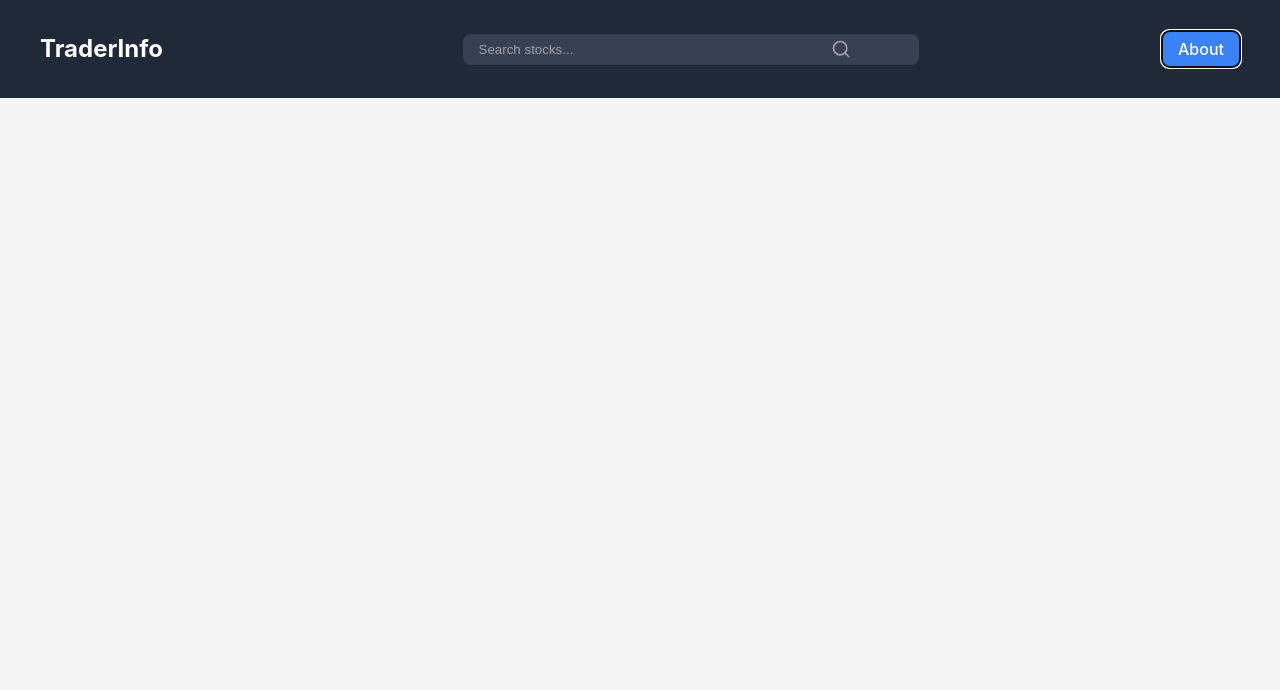
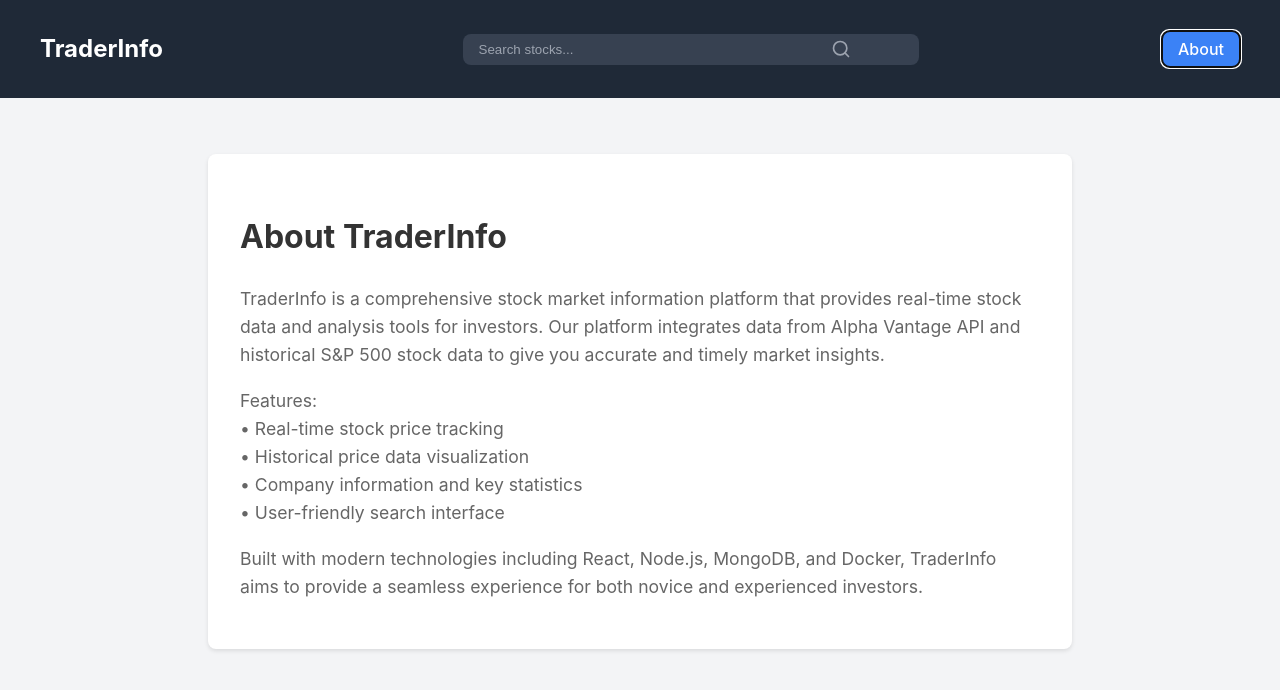
Before and after one commit to Ryan-slither/TraderInfo, a React (Vite) app in the folder frontend/: page / in a window 1280 px wide. Both pictures are taken after a click on the button "About". Shown: the top 690 px of the page. Built offline with nearby package versions, Linux system fonts and the light colour scheme.

Commit message:
I added logo to be a home button and about button to work, working on home page display

```diff
--- a/frontend/src/App.css
+++ b/frontend/src/App.css
@@ -2,6 +2,40 @@
   min-height: 100vh;
   min-width: 100vw;
   background-color: #f3f4f6;
+}
+
+.logo {
+  cursor: pointer;
+  transition: opacity 0.2s;
+}
+
+.logo:hover {
+  opacity: 0.8;
+}
+
+.about-page {
+  max-width: 800px;
+  margin: 2rem auto;
+  padding: 2rem;
+  background: white;
+  border-radius: 8px;
+  box-shadow: 0 2px 4px rgba(0, 0, 0, 0.1);
+}
+
+.about-title {
+  font-size: 2rem;
+  color: #333;
+  margin-bottom: 1.5rem;
+}
+
+.about-content {
+  font-size: 1.1rem;
+  line-height: 1.6;
+  color: #666;
+}
+
+.about-content p {
+  margin-bottom: 1rem;
 }
 
 .navbar {
--- a/frontend/src/App.tsx
+++ b/frontend/src/App.tsx
@@ -3,7 +3,6 @@ import { Search } from "lucide-react";
 import { StockChart } from "./components/StockChart";
 import { TickerCard } from "./components/TickerCard";
 import "./App.css";
-//import { StockTable } from "./components/StockTable";
 
 interface StockData {
   date: string;
@@ -22,6 +21,7 @@ function App() {
   const [tickers, setTickers] = useState<Ticker[]>([]);
   const [stockData, setStockData] = useState<StockData[]>([]);
   const [loading, setLoading] = useState(false);
+  const [showAbout, setShowAbout] = useState(false);
 
   // Fetch symbols as user types
   useEffect(() => {
@@ -85,8 +85,6 @@ function App() {
         if (response.ok) {
           const data = await response.json();
           setStockData(
-            // PLEASE FIX THIS LATER
-            // eslint-disable-next-line @typescript-eslint/no-explicit-any
             data.data.map((item: any) => ({
               date: item.date,
               value: parseFloat(item.close),
@@ -103,11 +101,48 @@ function App() {
     }
   }, [selectedTicker]);
 
+  const handleReset = () => {
+    setSearchQuery("");
+    setSelectedTicker(null);
+    setShowAbout(false);
+  };
+
+  const AboutPage = () => (
+    <div className="about-page">
+      <h2 className="about-title">About TraderInfo</h2>
+      <div className="about-content">
+        <p>
+          TraderInfo is a comprehensive stock market information platform that provides
+          real-time stock data and analysis tools for investors. Our platform integrates
+          data from Alpha Vantage API and historical S&P 500 stock data to give you
+          accurate and timely market insights.
+        </p>
+        <p>
+          Features:<br />
+          • Real-time stock price tracking<br />
+          • Historical price data visualization<br />
+          • Company information and key statistics<br />
+          • User-friendly search interface
+        </p>
+        <p>
+          Built with modern technologies including React, Node.js, MongoDB, and Docker,
+          TraderInfo aims to provide a seamless experience for both novice and
+          experienced investors.
+        </p>
+      </div>
+    </div>
+  );
+
   return (
     <div className="app-container">
       <nav className="navbar">
         <div className="navbar-content">
-          <h1 className="logo">TraderInfo</h1>
+          <h1
+            className="logo cursor-pointer"
+            onClick={handleReset}
+          >
+            TraderInfo
+          </h1>
           <div className="search-container">
             <input
               type="text"
@@ -118,14 +153,23 @@ function App() {
             />
             <Search className="search-icon cursor-pointer" size={20} />
           </div>
-          <button className="about-button">About</button>
+          <button
+            className="about-button"
+            onClick={() => {
+              setShowAbout(true);
+              setSelectedTicker(null);
+              setSearchQuery("");
+            }}
+          >
+            About
+          </button>
         </div>
       </nav>
 
-      {/*<StockTable />*/}
-
       <main className="main-content">
-        {loading ? (
+        {showAbout ? (
+          <AboutPage />
+        ) : loading ? (
           <div className="text-center p-4">Loading...</div>
         ) : !selectedTicker ? (
           <div className="stock-list">
```
